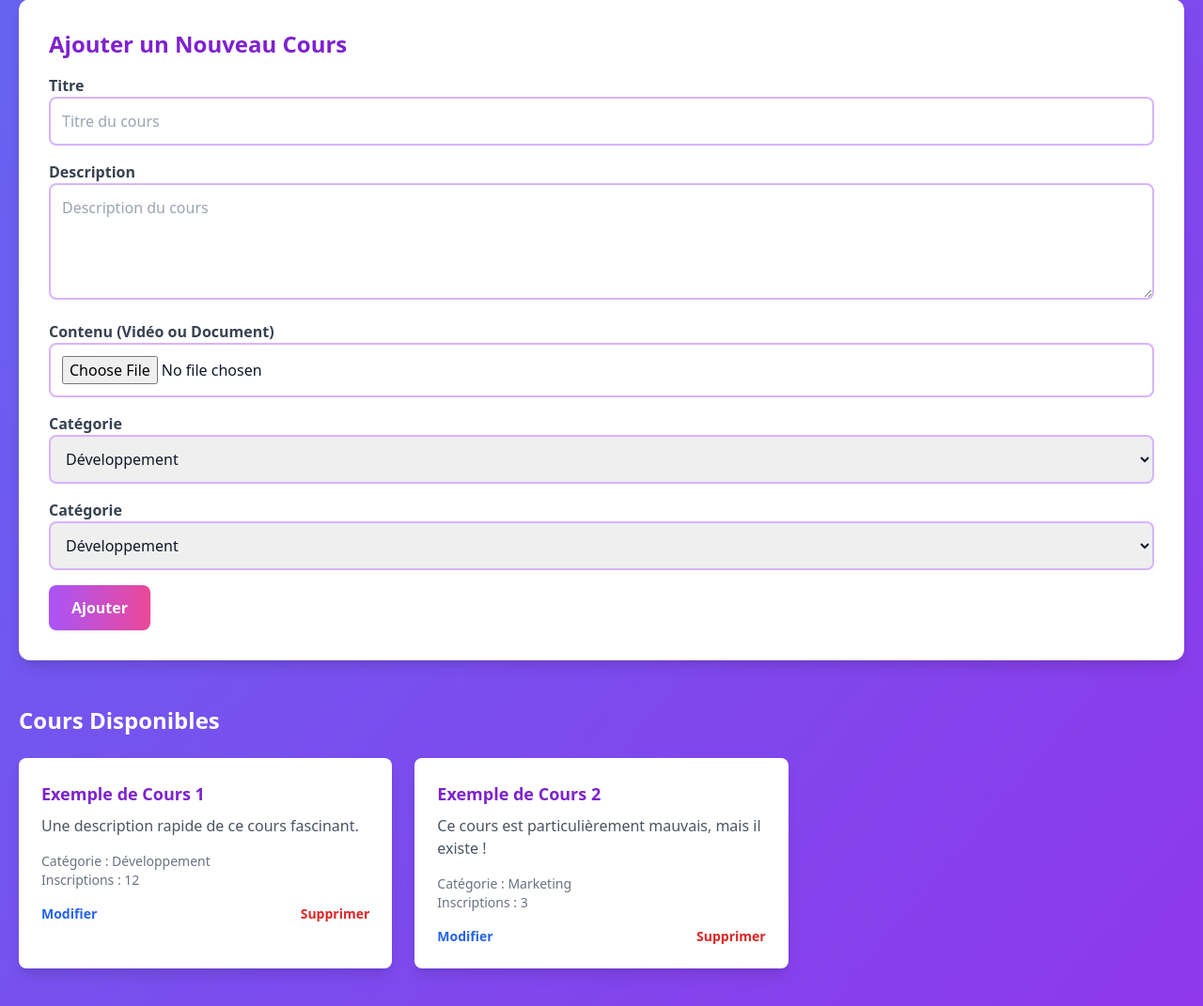
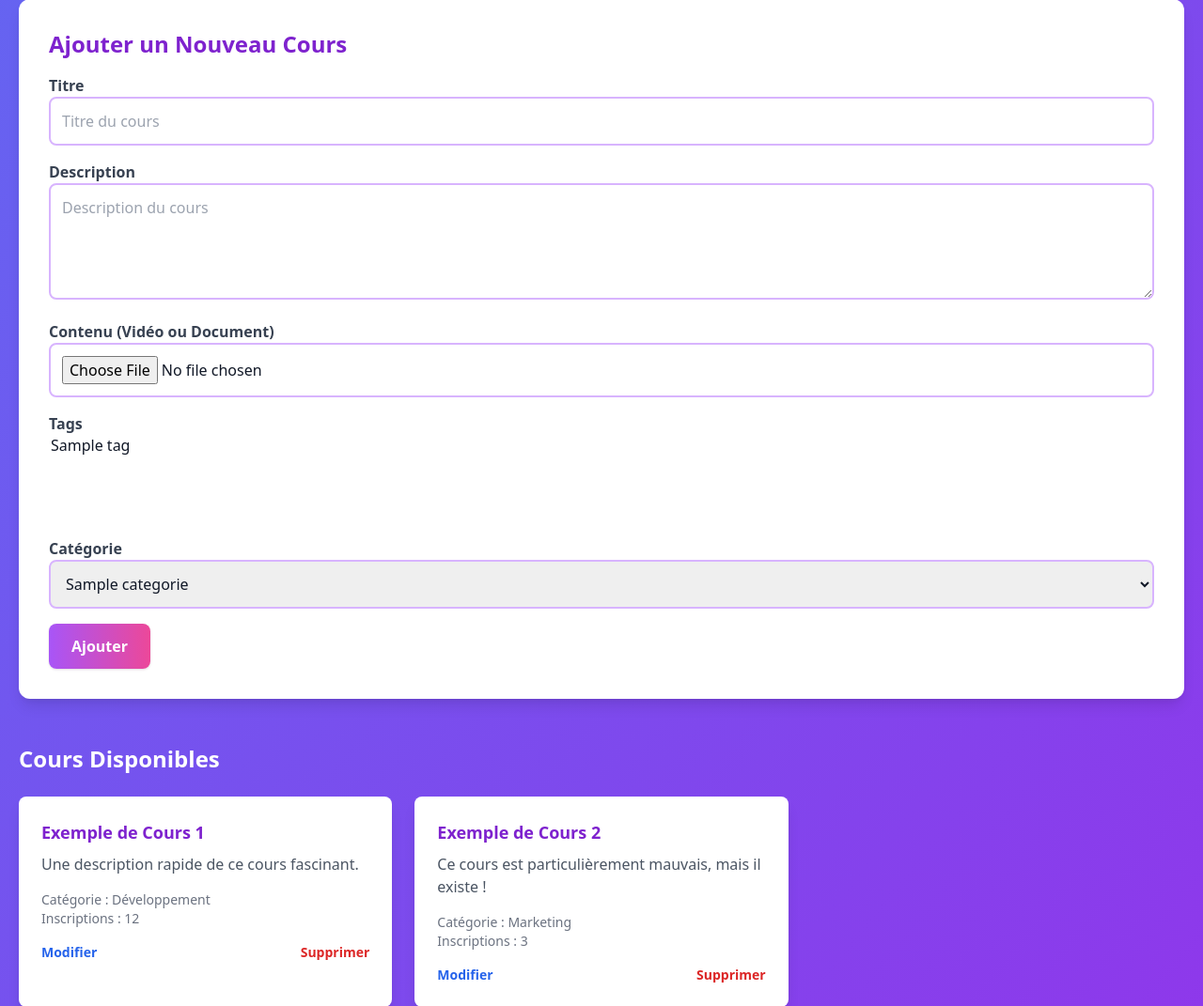
Before and after one commit to latifa-taybi/Youdemy, a PHP site: page /enseignant/enseignantPage.php in a window 1280 px wide. Shown: the part 161-1232 px from the top of the page at 94% size. Run offline with PHP 8.4, Linux system fonts and the light colour scheme; tables that the repository leaves empty hold one stand-in row (values such as "Sample post"); some libraries are stand-ins or nearby versions.

Commit message:
affichage des tags et categories

```diff
--- a/classes/Categorie.php
+++ b/classes/Categorie.php
@@ -30,29 +30,7 @@
 
     public function displayCategorie(){
         $categories = $this->getCategories();
-        foreach($categories as $categorie){
-            echo"
-            <li class='flex items-center justify-between p-4 bg-gray-50 border border-gray-200 rounded-lg'>
-                <div>
-                    <h3 class='font-semibold text-gray-800'>$categorie[nom]</h3>
-                    <p class='text-gray-500 text-sm'>$categorie[description]</p>
-                </div>
-                <div class='flex space-x-4'>
-                    <a href='../administrateur/categories.php?id_edit=$categorie[id_categorie]'>
-                        <button class='text-blue-500 hover:text-blue-700 font-small flex items-center space-x-2 transition-transform hover:scale-105'>
-                            <i class='fas fa-edit'></i>
-                        </button>
-                    </a>
-                    <a href='../administrateur/categories.php?id_delete=$categorie[id_categorie]'>
-                        <button class='text-red-500 hover:text-red-700 font-small flex items-center space-x-2 transition-transform hover:scale-105'>
-                            <i class='fas fa-trash-alt'></i>
-                        </button>
-                    </a>
-                </div>
-            </li>
-            ";
-        }
-
+        return $categories;
     }
 
     public function EditCategorie($id, $nom, $description){
--- a/classes/Tag.php
+++ b/classes/Tag.php
@@ -29,27 +29,7 @@
 
     public function displayTag(){
         $tags = $this->getTags();
-        foreach($tags as $tag){
-            echo"
-            <li class='flex items-center justify-between p-4 bg-gray-50 border border-gray-200 rounded-lg hover:bg-gray-100 transition'>
-                <div>
-                    <h3 class='font-semibold text-gray-800'>$tag[nom]</h3>
-                </div>
-                <div class='flex space-x-4'>
-                    <a href='../administrateur/tags.php?id_edit=$tag[id_tag]'>
-                        <button class='text-blue-500 hover:text-blue-700 font-medium flex items-center space-x-2 transition-transform hover:scale-110'>
-                            <i class='fas fa-edit'></i>
-                        </button>
-                    </a>
-                    <a href='../administrateur/tags.php?id_delete=$tag[id_tag]'>
-                        <button class='text-red-500 hover:text-red-700 font-medium flex items-center space-x-2 transition-transform hover:scale-110'>
-                            <i class='fas fa-trash-alt'></i>
-                        </button>
-                    </a>
-                </div>
-            </li>
-            ";
-        }
+        return $tags;
 
     }
 
--- a/database/database.sql
+++ b/database/database.sql
@@ -31,6 +31,7 @@
 );
 
 CREATE TABLE Cours_Tags (
+    id INT AUTO_INCREMENT PRIMARY KEY,
     cours_id INT,
     tag_id INT,
     FOREIGN KEY (cours_id) REFERENCES Cours(cours_id),
@@ -38,6 +39,7 @@
 );
 
 CREATE TABLE Inscription (
+    id_inscription INT AUTO_INCREMENT PRIMARY KEY,
     id INT,
     cours_id INT,
     FOREIGN KEY (id) REFERENCES Utilisateur(id),
--- a/enseignant/enseignantPage.php
+++ b/enseignant/enseignantPage.php
@@ -1,3 +1,11 @@
+<?php
+include '../database/config.php';
+include '../classes/Tag.php';
+include '../classes/Categorie.php';
+
+$tag = new Tag($pdo);
+$categorie = new Categorie($pdo);
+?>
 <!DOCTYPE html>
 <html lang="en">
 
@@ -6,6 +14,8 @@
   <meta name="viewport" content="width=device-width, initial-scale=1.0">
   <title>Gestion des Cours</title>
   <script src="https://cdn.tailwindcss.com"></script>
+  <link rel="stylesheet" href="https://cdn.jsdelivr.net/npm/choices.js/public/assets/styles/choices.min.css">
+    <script src="https://cdn.jsdelivr.net/npm/choices.js/public/assets/scripts/choices.min.js" defer></script>
 </head>
 
 <body class="bg-gradient-to-br from-indigo-500 to-purple-600 text-gray-900 p-5">
@@ -33,19 +43,25 @@
           <input type="file" id="content" class="w-full border-2 border-purple-300 rounded-lg p-3 focus:ring focus:ring-purple-400">
         </div>
         <div>
-          <label for="category" class="block text-gray-700 font-semibold">Catégorie</label>
-          <select id="category" class="w-full border-2 border-purple-300 rounded-lg p-3 focus:ring focus:ring-purple-400">
-            <option>Développement</option>
-            <option>Design</option>
-            <option>Marketing</option>
-          </select>
+          <label for="category" class="block text-gray-700 font-semibold">Tags</label>
+          <select id="multi-select" multiple >
+            <?php
+                $tags = $tag->displayTag();
+                foreach ($tags as $tag) {
+                    echo "<option value='$tag[nom]'>$tag[nom]</option>";
+                }
+            ?>
+           </select>
         </div>
         <div>
           <label for="category" class="block text-gray-700 font-semibold">Catégorie</label>
           <select id="category" class="w-full border-2 border-purple-300 rounded-lg p-3 focus:ring focus:ring-purple-400">
-            <option>Développement</option>
-            <option>Design</option>
-            <option>Marketing</option>
+          <?php
+                $categories = $categorie->displayCategorie();
+                foreach ($categories as $categorie) {
+                    echo "<option value='$categorie[nom]'>$categorie[nom]</option>";
+                }
+            ?>
           </select>
         </div>
         <button type="submit" class="bg-gradient-to-r from-purple-500 to-pink-500 text-white px-6 py-3 rounded-lg shadow hover:opacity-90 font-bold">Ajouter</button>
@@ -97,6 +113,16 @@
       </div>
     </section>
   </div>
+
+  <script>
+    document.addEventListener('DOMContentLoaded', function () {
+        const multipleSelect = new Choices('#multi-select', {
+            removeItemButton: true, // Permet de supprimer les options sélectionnées
+            placeholderValue: 'Sélectionnez des options...', // Texte par défaut
+            searchPlaceholderValue: 'Rechercher...', // Texte du champ de recherche
+        });
+    });
+</script>
 </body>
 
 </html>
```
Also changed, not shown: administrateur/categories.php (+22 -1 lines), administrateur/tags.php (+22 -1 lines), classes/Cours.php (+7 -7 lines), etudiant/etudiantPage.php (+17 -16 lines), index.php (+0 -25 lines), auth/statut.php (renamed from auth/statutEnseignant.php).
